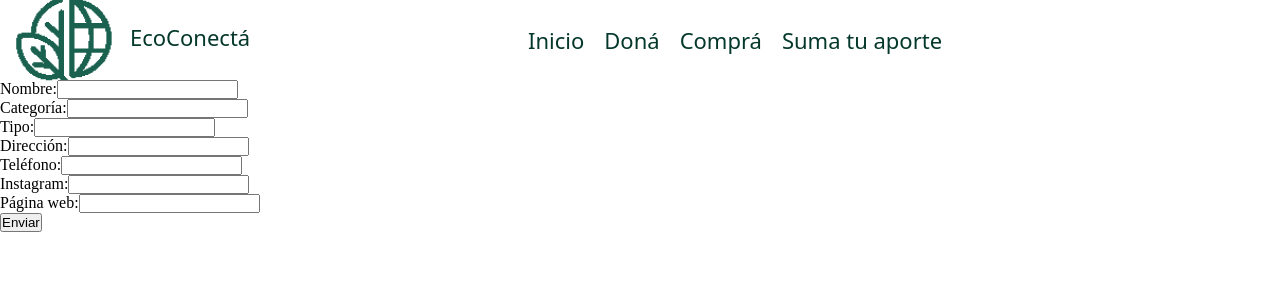
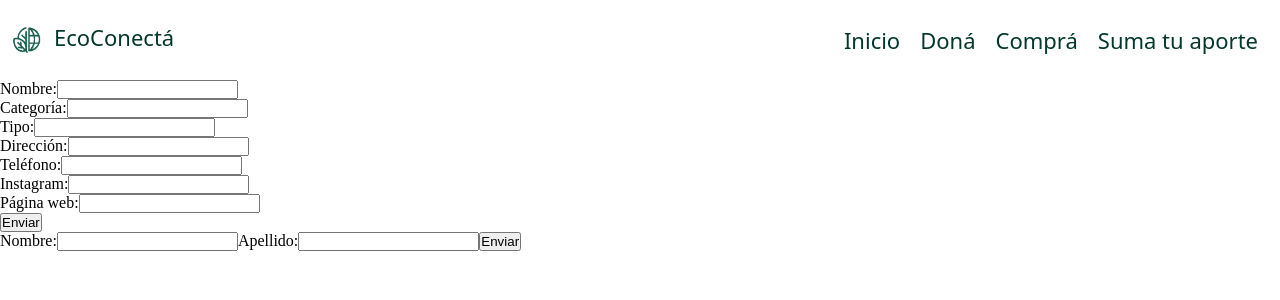
Before and after one commit to AgusPedernera/EcoConecta-full, a React (Vite) app in the folder EcoConecta-Front/client/: page /nosotros in a window 1280 px wide. Shown: the top 300 px of the page. Built offline with nearby package versions, Linux system fonts and the light colour scheme.

Commit message:
El formulario realiza envios a mail por medio de una api

```diff
--- /dev/null
+++ b/EcoConecta-Front/client/src/components/Formulario.jsx
@@ -0,0 +1,19 @@
+import React from 'react'
+
+const Formulario = () => {
+  return (
+    <form action="https://formsubmit.co/sharoncpuente@gmail.com" method="POST" >
+      <label htmlFor="nombre">Nombre:</label>
+      <input type="text" id="nombre" name="nombre" required />
+
+      <label htmlFor="apellido">Apellido:</label>
+      <input type="text" id="apellido" name="apellido" required />
+
+      <input type="submit" value="Enviar" />
+      <input type="hidden" name="_next" value="http://localhost:5173/nosotros" />
+      <input type="hidden" name='_captcha' value="false" />
+    </form>
+  )
+}
+
+export default Formulario
--- a/EcoConecta-Front/client/src/components/NavBar.css
+++ b/EcoConecta-Front/client/src/components/NavBar.css
@@ -29,3 +29,16 @@ header nav {
 header nav a {
     padding: 10px;
 }
+
+header img[alt="menu"] {
+    /*ocultar hamburger*/
+    display: none;
+
+}
+
+header img[alt="logo"] {
+    /*ocultar hamburger*/
+    width: 30px;
+    height: 30px;
+
+}
--- a/EcoConecta-Front/client/src/pages/DonaCompra.css
+++ b/EcoConecta-Front/client/src/pages/DonaCompra.css
@@ -65,7 +65,7 @@
 
 .hamburger {
     height: 104px;
-    width: 1010px;
+    width: 1060px;
     border: 2px solid #19705E;
     background: rgba(2, 250, 188, 0.30);
     display: flex;
--- a/EcoConecta-Front/client/src/pages/Nosotros.jsx
+++ b/EcoConecta-Front/client/src/pages/Nosotros.jsx
@@ -1,5 +1,6 @@
 import React, { useState } from 'react'
 import NavBar from '../components/NavBar'
+import Formulario from '../components/Formulario';
 
 const Nosotros = () => {
     function mostrarPregunta(numero) {
@@ -93,8 +94,9 @@ const Nosotros = () => {
 
         <button type="submit">Enviar</button>
         </form>
+        <Formulario/>
+        </div>
 
-        </div>
     )
 }
 
```
